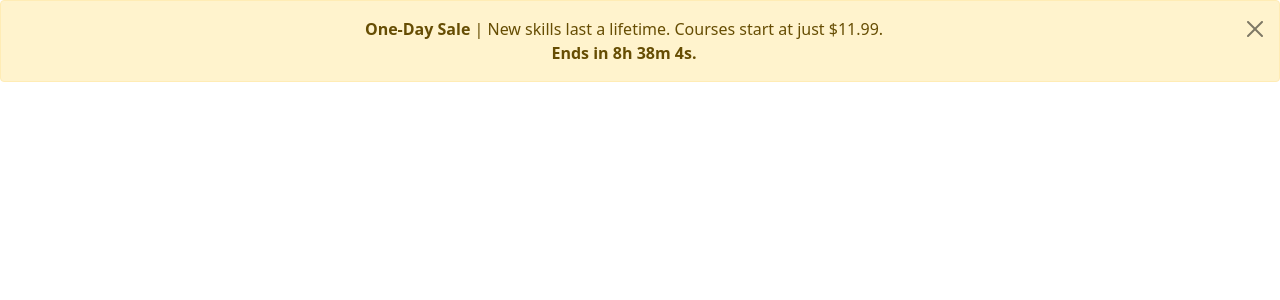
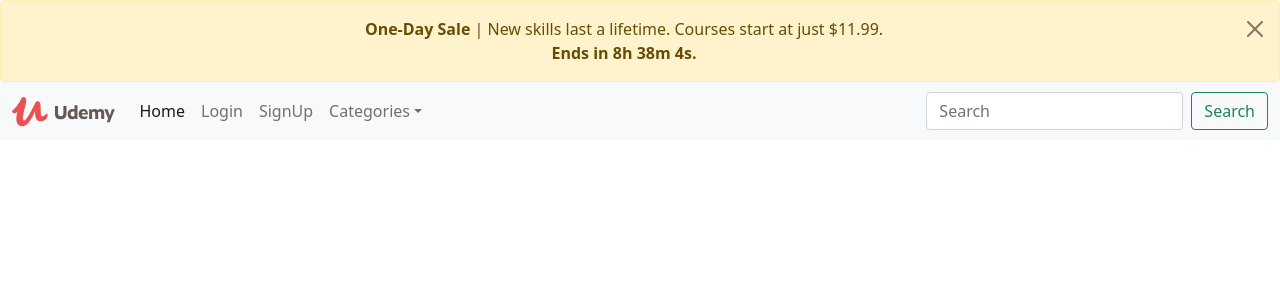
Before and after one commit to MockingJay-TC/Udemy-React, a React (Create React App) app: page / in a window 1280 px wide. Shown: the top 300 px of the page. Built offline with nearby package versions, Linux system fonts and the light colour scheme.

Commit message:
on navbar

```diff
--- a/src/Components/Banner/Banner.css
+++ b/src/Components/Banner/Banner.css
@@ -0,0 +1,3 @@
+.my__Banner {
+  margin: 0;
+}
--- a/src/Components/Banner/Banner.jsx
+++ b/src/Components/Banner/Banner.jsx
@@ -1,9 +1,8 @@
 import React from "react";
 import Banner from "./BannerLogic";
-
+import "./Banner.css";
 
 const BannerPage = () => {
-
   return (
     <div>
       <Banner />
--- a/src/Components/Banner/BannerLogic.js
+++ b/src/Components/Banner/BannerLogic.js
@@ -1,5 +1,6 @@
 import { useState } from "react";
 import Countdown from "../../Helpers/Timer";
+import './Banner.css'
 
 const Banner = () => {
   const [show, setShow] = useState(true);
@@ -9,7 +10,7 @@
 
   return show ? (
     <div
-      className="alert alert-warning alert-dismissible fade show text-center"
+      className="alert alert-warning alert-dismissible fade show text-center my__Banner"
       role="alert"
     >
       <strong> One-Day Sale </strong>| New skills last a lifetime. Courses start
--- /dev/null
+++ b/src/Components/Navbar/Navbar.jsx
@@ -0,0 +1,97 @@
+import React from "react";
+import { Link } from "react-router-dom";
+
+const Navbar = () => {
+  return (
+    <nav className="navbar navbar-expand-lg navbar-light bg-light">
+      <div className="container-fluid">
+        <Link className="navbar-brand" to="/">
+          <label>
+            <Link to="/">
+              <img
+                style={{ height: "30px" }}
+                src="assets/images/logo.svg"
+                alt="Udemy"
+              />
+            </Link>
+          </label>
+        </Link>
+        <button
+          className="navbar-toggler"
+          type="button"
+          data-bs-toggle="collapse"
+          data-bs-target="#navbarSupportedContent"
+          aria-controls="navbarSupportedContent"
+          aria-expanded="false"
+          aria-label="Toggle navigation"
+        >
+          <span className="navbar-toggler-icon"></span>
+        </button>
+        <div className="collapse navbar-collapse" id="navbarSupportedContent">
+          <ul className="navbar-nav me-auto mb-2 mb-lg-0">
+            <li className="nav-item">
+              <Link className="nav-link active" aria-current="page" to="/">
+                Home
+              </Link>
+            </li>
+            <li className="nav-item">
+              <Link className="nav-link" to="/login">
+                Login
+              </Link>
+            </li>
+            <li className="nav-item">
+              <Link className="nav-link" to="/signup">
+                SignUp
+              </Link>
+            </li>
+            <li className="nav-item dropdown">
+              <Link
+                className="nav-link dropdown-toggle"
+                to="#"
+                id="navbarDropdown"
+                role="button"
+                data-bs-toggle="dropdown"
+                aria-expanded="false"
+              >
+                Categories
+              </Link>
+              <ul className="dropdown-menu" aria-labelledby="navbarDropdown">
+                <li>
+                  <a className="dropdown-item" href="/">
+                    Action
+                  </a>
+                </li>
+                <li>
+                  <a className="dropdown-item" href="/">
+                    Another action
+                  </a>
+                </li>
+                <li>
+                  <hr className="dropdown-divider" />
+                </li>
+                <li>
+                  <a className="dropdown-item" href="/">
+                    Something else here
+                  </a>
+                </li>
+              </ul>
+            </li>
+          </ul>
+          <form className="d-flex">
+            <input
+              className="form-control me-2"
+              type="search"
+              placeholder="Search"
+              aria-label="Search"
+            />
+            <button className="btn btn-outline-success" type="submit">
+              Search
+            </button>
+          </form>
+        </div>
+      </div>
+    </nav>
+  );
+};
+
+export default Navbar;
--- a/src/Routes/Home/Home.jsx
+++ b/src/Routes/Home/Home.jsx
@@ -1,11 +1,12 @@
 import React from "react";
-import BannerPop from '../../Components/Banner/Banner'
+import BannerPop from "../../Components/Banner/Banner";
+import Navbar from "../../Components/Navbar/Navbar";
 
 const Home = () => {
   return (
     <div>
       <BannerPop />
-
+      <Navbar />
     </div>
   );
 };
```
Also changed, not shown: public/assets/images/logo.svg (added).
